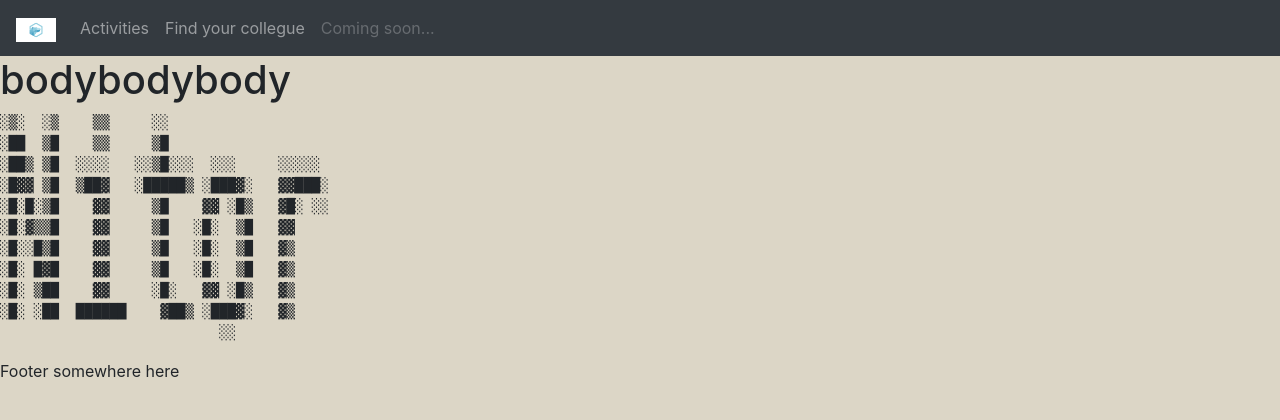
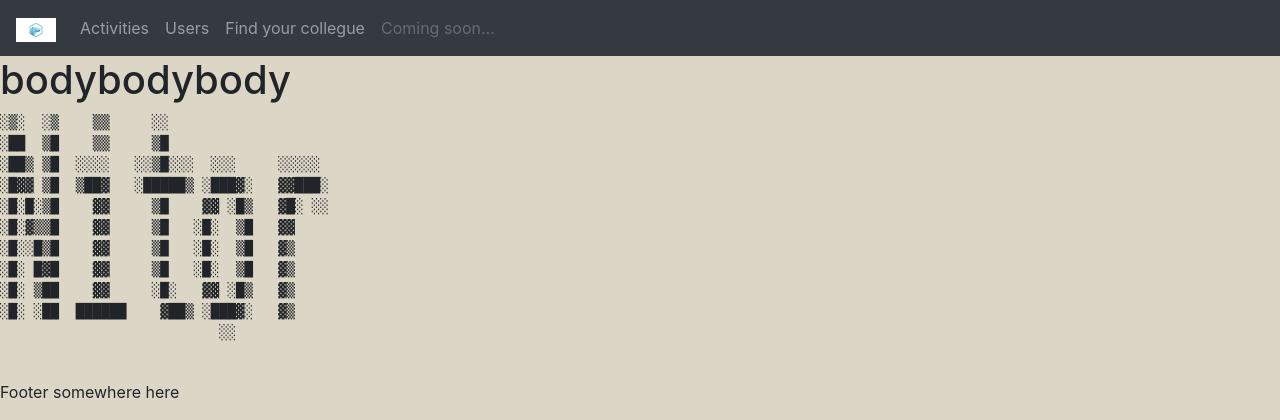
Before and after one commit to Le36/nitorHackathon, a Flask app: page / in a window 1280 px wide. Shown: the top 420 px of the page. Run offline with Flask 2, Linux system fonts and the light colour scheme; some libraries are stand-ins or nearby versions.

Commit message:
user list to nav

```diff
--- a/templates/components/nav-bar.html
+++ b/templates/components/nav-bar.html
@@ -7,6 +7,9 @@
             <a class="nav-link" href="/activities">Activities</a>
         </li>
         <li class="nav-item">
+            <a class="nav-link" href="/users">Users</a>
+        </li>
+        <li class="nav-item">
             <a class="nav-link" href="#">Find your collegue</a>
         </li>
         <li class="nav-item">
```
Also changed, not shown: templates/index.html (+5 -4 lines). Lines whose indentation alone changed are shown as unchanged.
